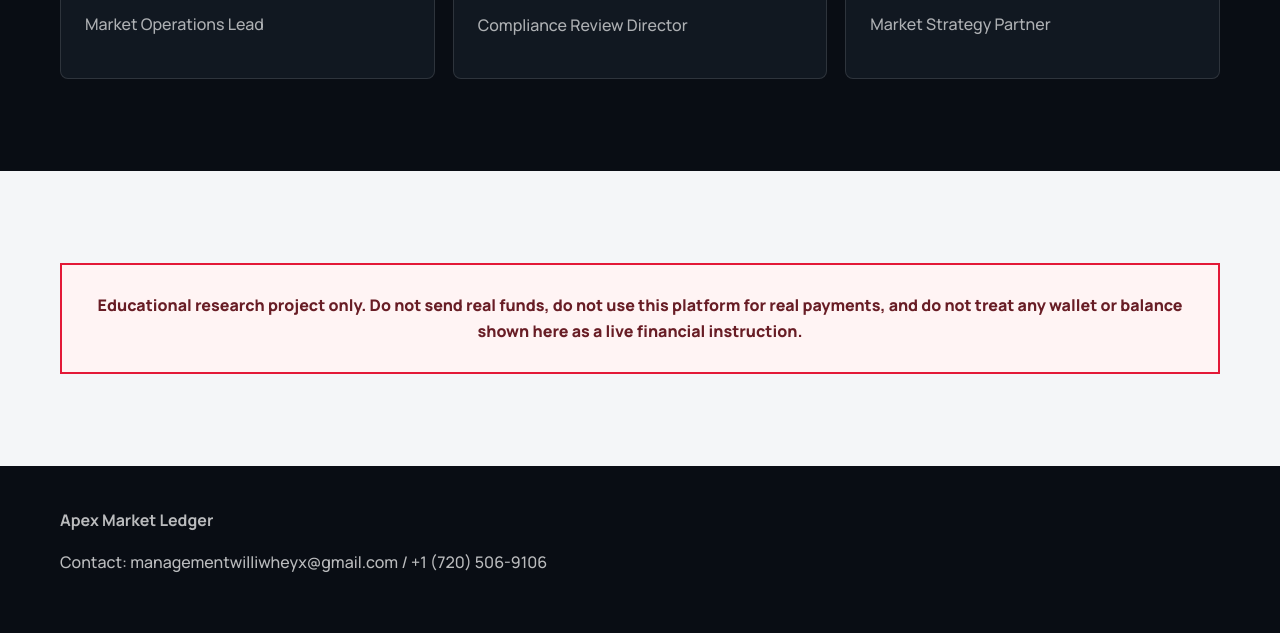
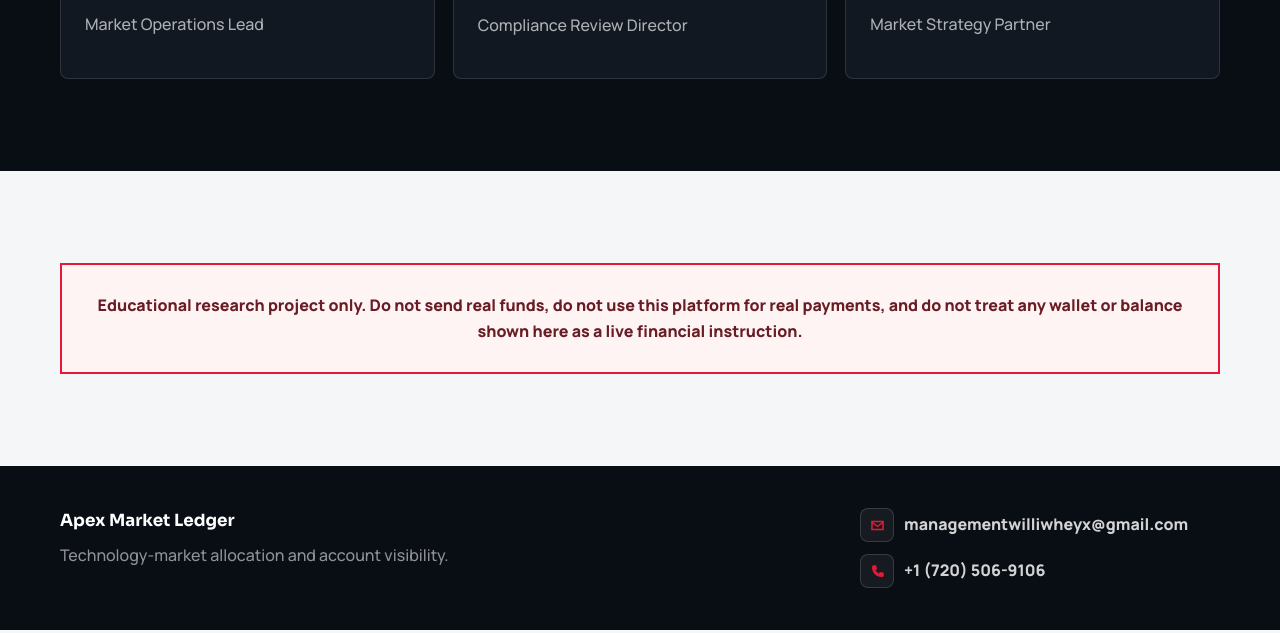
Before and after one commit to jmjoannamoorejm-bot/apex-market-ledger, a website: page public/index.html in a window 1280 px wide. Shown: the part 4271-4904 px from the top of the page. Drawn offline with Linux system fonts and the light colour scheme; no server answers.

Commit message:
Polish footer contact presentation

```diff
--- a/public/assets/css/styles.css
+++ b/public/assets/css/styles.css
@@ -380,6 +380,57 @@ h3 {
   color: rgba(255, 255, 255, 0.72);
 }
 
+.footer-inner {
+  display: flex;
+  justify-content: space-between;
+  gap: 28px;
+  align-items: flex-start;
+}
+
+.footer strong {
+  display: block;
+  color: var(--white);
+  font-family: var(--heading);
+  font-size: 1.05rem;
+}
+
+.footer-note {
+  margin: 8px 0 0;
+  color: rgba(255, 255, 255, 0.55);
+}
+
+.footer-contact {
+  display: grid;
+  gap: 12px;
+  min-width: min(100%, 360px);
+}
+
+.footer-contact-item {
+  display: flex;
+  align-items: center;
+  gap: 10px;
+  color: rgba(255, 255, 255, 0.82);
+  font-weight: 800;
+}
+
+.footer-icon {
+  display: grid;
+  place-items: center;
+  width: 34px;
+  height: 34px;
+  flex: 0 0 auto;
+  border: 1px solid rgba(255, 255, 255, 0.14);
+  border-radius: 8px;
+  background: rgba(255, 255, 255, 0.06);
+  color: var(--red);
+}
+
+.footer-icon svg {
+  width: 19px;
+  height: 19px;
+  fill: currentColor;
+}
+
 .form-shell,
 .dashboard-shell,
 .admin-shell {
@@ -547,6 +598,10 @@ td {
     padding: 64px 0;
   }
 
+  .footer-inner {
+    flex-direction: column;
+  }
+
   .media {
     min-height: 300px;
   }
--- a/public/index.html
+++ b/public/index.html
@@ -157,9 +157,25 @@
     </main>
 
     <footer class="footer">
-      <div class="shell">
-        <strong>Apex Market Ledger</strong>
-        <p>Contact: managementwilliwheyx@gmail.com / +1 (720) 506-9106</p>
+      <div class="shell footer-inner">
+        <div>
+          <strong>Apex Market Ledger</strong>
+          <p class="footer-note">Technology-market allocation and account visibility.</p>
+        </div>
+        <div class="footer-contact">
+          <a href="mailto:managementwilliwheyx@gmail.com" class="footer-contact-item" aria-label="Email Apex Market Ledger">
+            <span class="footer-icon" aria-hidden="true">
+              <svg viewBox="0 0 24 24" focusable="false"><path d="M4 6h16v12H4V6Zm2.2 2 5.8 4.1L17.8 8H6.2Zm11.8 8V9.9l-6 4.2-6-4.2V16h12Z"></path></svg>
+            </span>
+            <span>managementwilliwheyx@gmail.com</span>
+          </a>
+          <a href="tel:+17205069106" class="footer-contact-item" aria-label="Call Apex Market Ledger">
+            <span class="footer-icon" aria-hidden="true">
+              <svg viewBox="0 0 24 24" focusable="false"><path d="M7.2 4h3.1l1.2 5.1-2 .9c.9 1.9 2.4 3.4 4.5 4.5l.9-2 5.1 1.2v3.1c0 1.1-.8 2-1.9 2.1C10.6 19.4 4.6 13.4 5.1 5.9 5.2 4.8 6.1 4 7.2 4Z"></path></svg>
+            </span>
+            <span>+1 (720) 506-9106</span>
+          </a>
+        </div>
       </div>
     </footer>
     <script src="/assets/js/app.js"></script>
```
